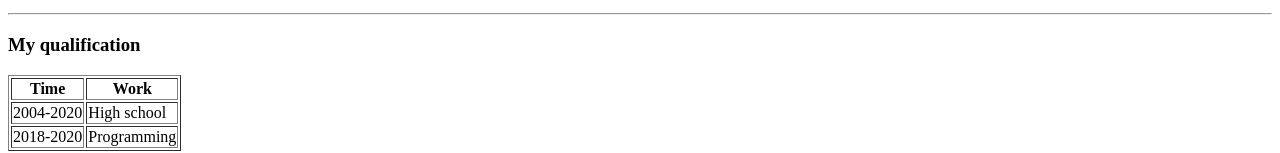
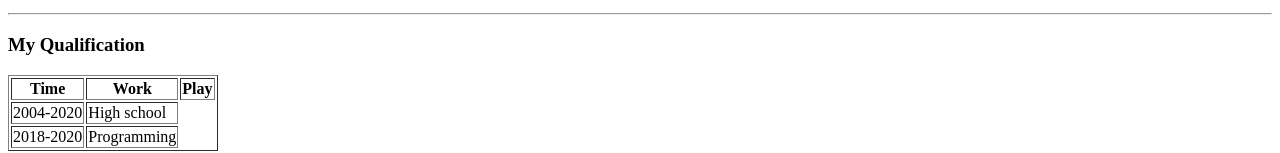
Before and after one commit to Mayank-dev1822/cv, a plain HTML site: page index.html in a window 1280 px wide. Shown: the part 387-540 px from the top of the page. Drawn offline with Linux system fonts and the light colour scheme.

Commit message:
Update index.html

```diff
--- a/index.html
+++ b/index.html
@@ -28,11 +28,12 @@
     <li>5 Monthel shit which you will never get</li>
   </ul>
   <hr>
-  <h3>My qualification</h3>
+  <h3>My Qualification</h3>
   <table border="1px">
     <thead>
       <th>Time</th>
       <th>Work</th>
+      <th>Play</th>
     </thead>
     <tbody>
       <tr>
```
